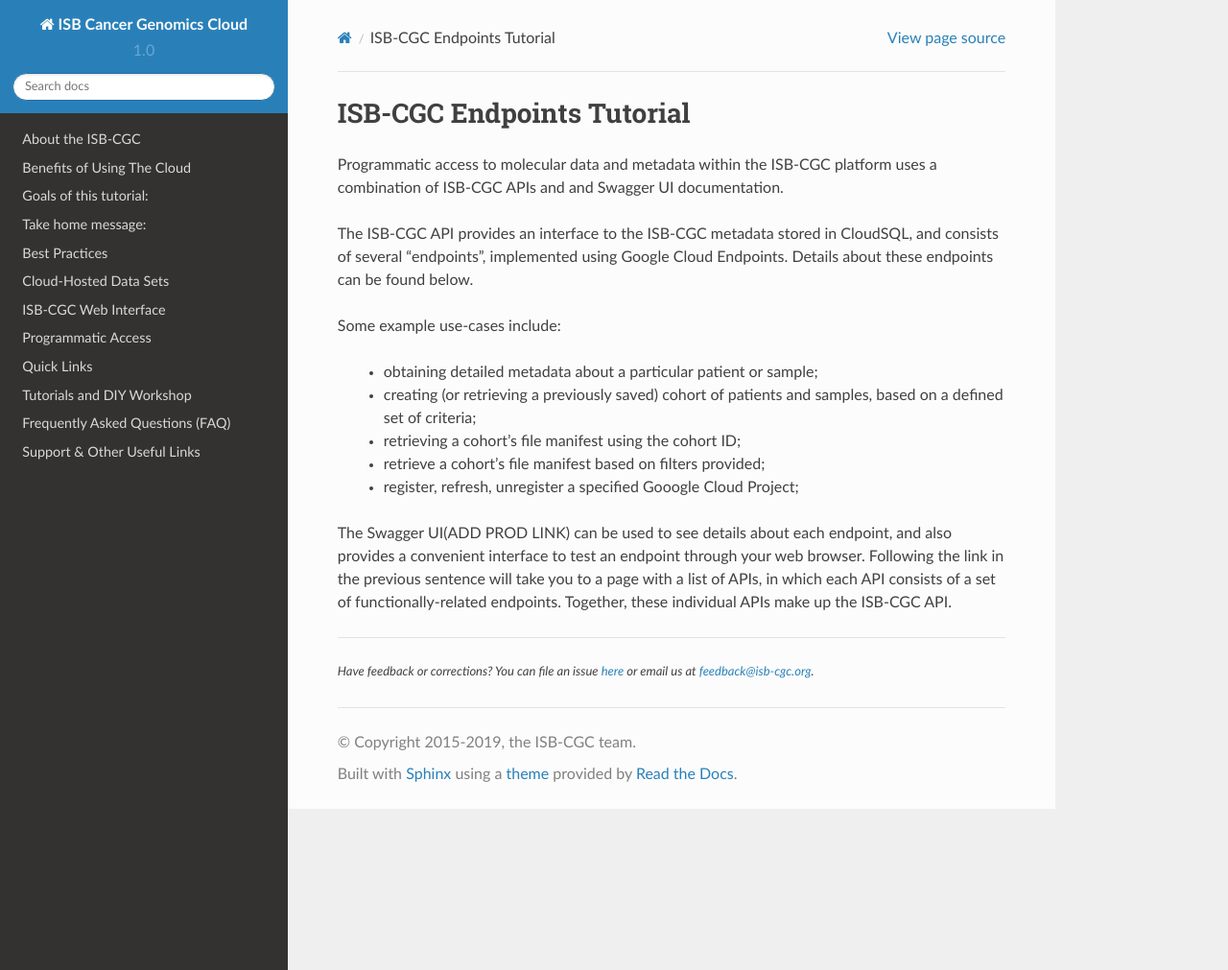
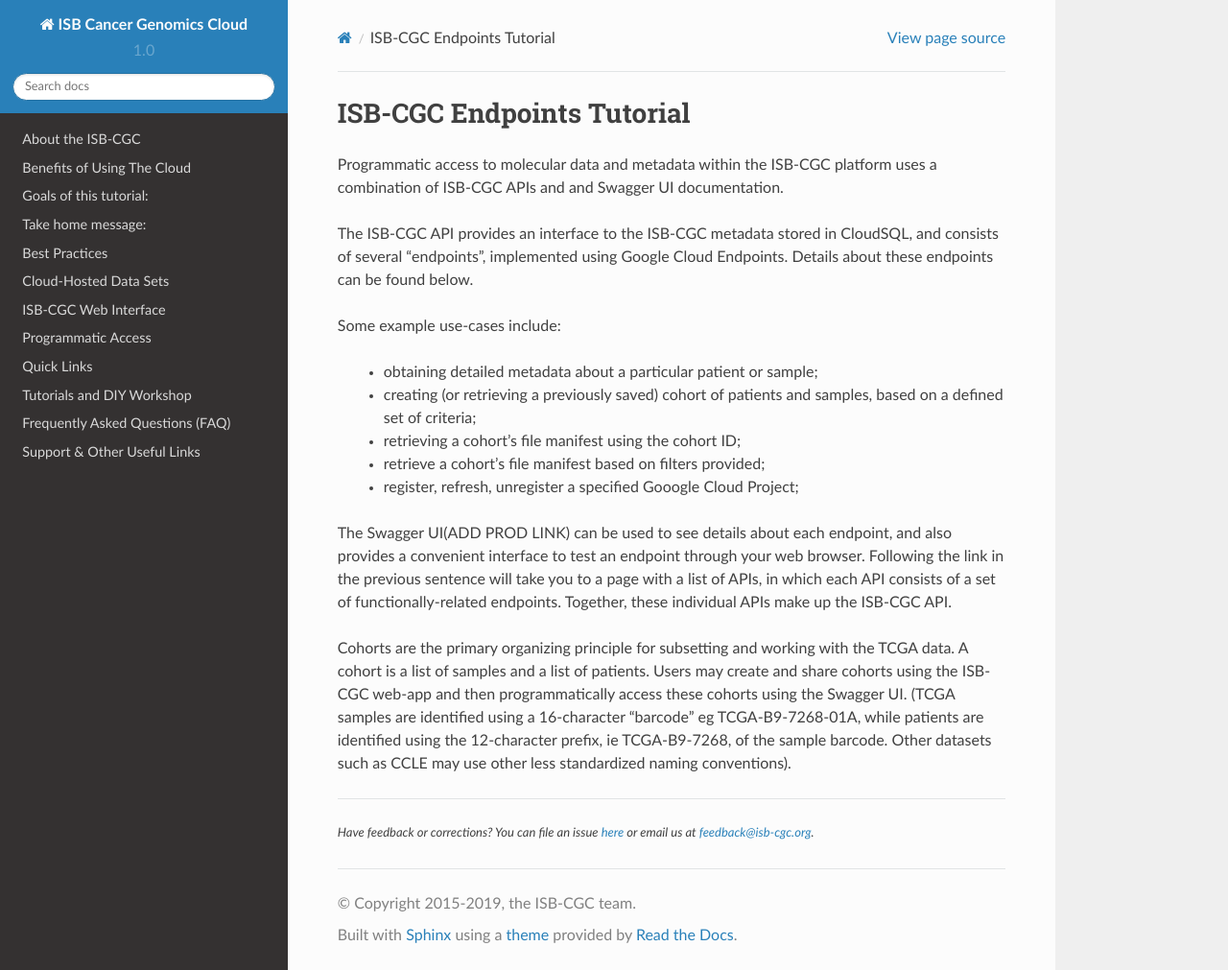
Before and after one commit to isb-cgc/readthedocs, a Sphinx documentation site: the page built from docs/source/sections/progapi/Programmatic-Overview.rst, in a window 1280 px wide and 1011 px high. Shown: the whole window at 96% size. Built offline with Sphinx 7.4.7 and the Read the Docs theme 2.0.0, drawn with Linux system fonts in a browser that asks for light colours; pages that are not in the unit, such as notebooks, are missing from menus.

Commit message:
cohorts introduction

```diff
--- a/docs/source/sections/progapi/Programmatic-Overview.rst
+++ b/docs/source/sections/progapi/Programmatic-Overview.rst
@@ -20,3 +20,6 @@ Some example use-cases include:
 
 
 The Swagger UI(ADD PROD LINK) can be used to see details about each endpoint, and also provides a convenient interface to test an endpoint through your web browser. Following the link in the previous sentence will take you to a page with a list of APIs, in which each API consists of a set of functionally-related endpoints. Together, these individual APIs make up the ISB-CGC API.
+
+
+Cohorts are the primary organizing principle for subsetting and working with the TCGA data. A cohort is a list of samples and a list of patients. Users may create and share cohorts using the ISB-CGC web-app and then programmatically access these cohorts using the Swagger UI. (TCGA samples are identified using a 16-character “barcode” eg TCGA-B9-7268-01A, while patients are identified using the 12-character prefix, ie TCGA-B9-7268, of the sample barcode. Other datasets such as CCLE may use other less standardized naming conventions).
```
